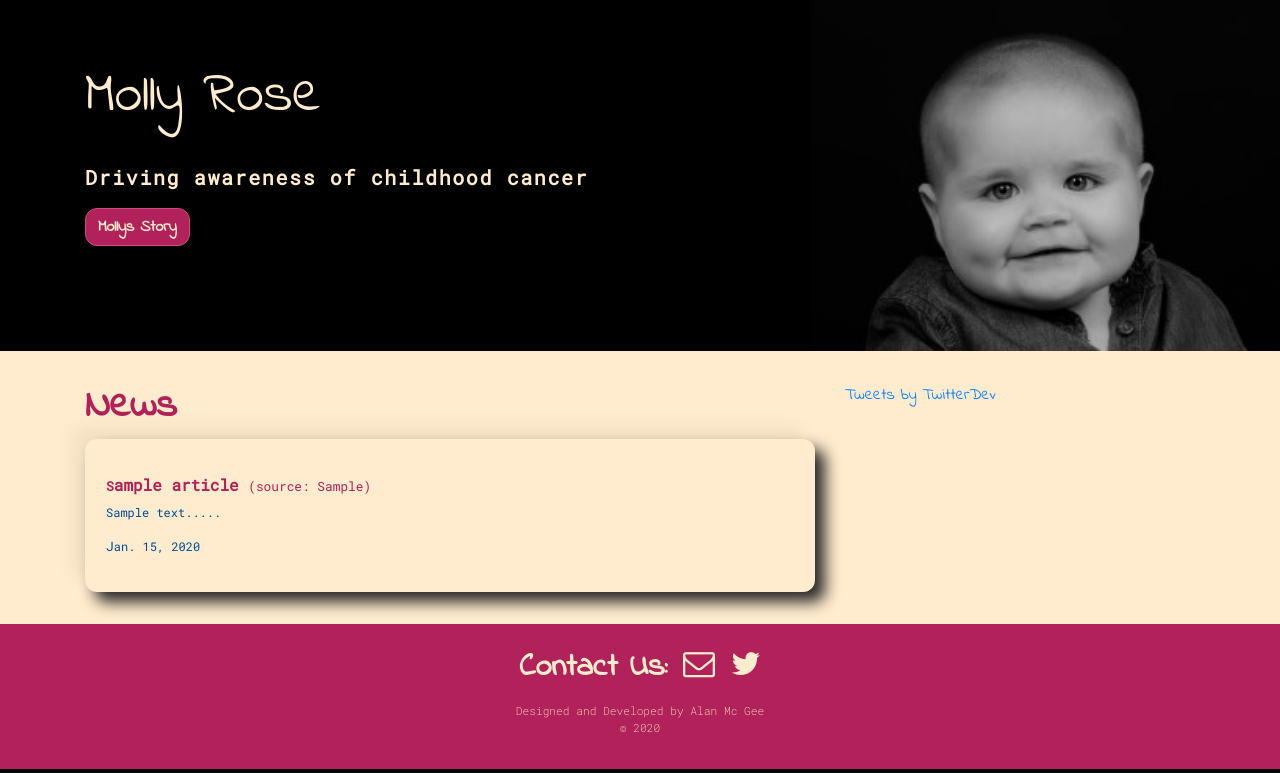
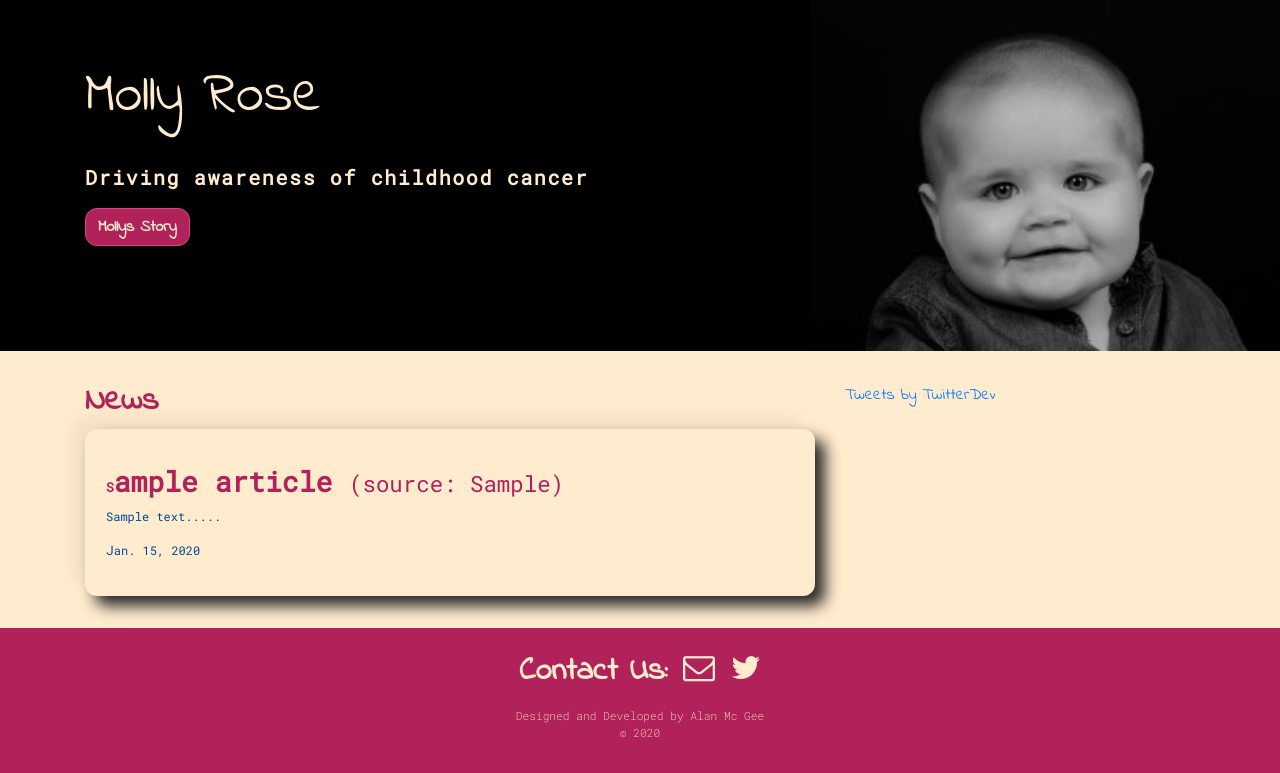
Before and after one commit to alimgee/-mollyrose--in-django, a Django app: page /news/ in a window 1280 px wide. Shown: the part 57-830 px from the top of the page. Run offline with Django 3.2, Linux system fonts and the light colour scheme; tables that the repository leaves empty hold one stand-in row (values such as "Sample post"); some libraries are stand-ins or nearby versions.

Commit message:
Updated H taggs on news page for best practise

```diff
--- a/news/templates/news/index.html
+++ b/news/templates/news/index.html
@@ -14,7 +14,7 @@
     <div class="container">
         <div class="row">
             <div class="col-md-8">
-                <h1>News</h1>
+                <h2>News</h2>
                 {% for article in articles%}
 
                 <div class="card">
@@ -23,8 +23,8 @@
                         <div class="card-body">
                             <div class="row">
                                 <div class="small">
-                                    <h6 class="news-header">{{article.name}} <span class="small muted">(source:
-                                            {{article.provider}})</span></h6>
+                                    <h3 class="news-header">{{article.name}} <span class="small muted">(source:
+                                            {{article.provider}})</span></h3>
                                     <p class="card-text"> {{article.content}}....</p>
                                     <div class="small muted card-text">{{article.date}}</div>
                                 </div>
```
